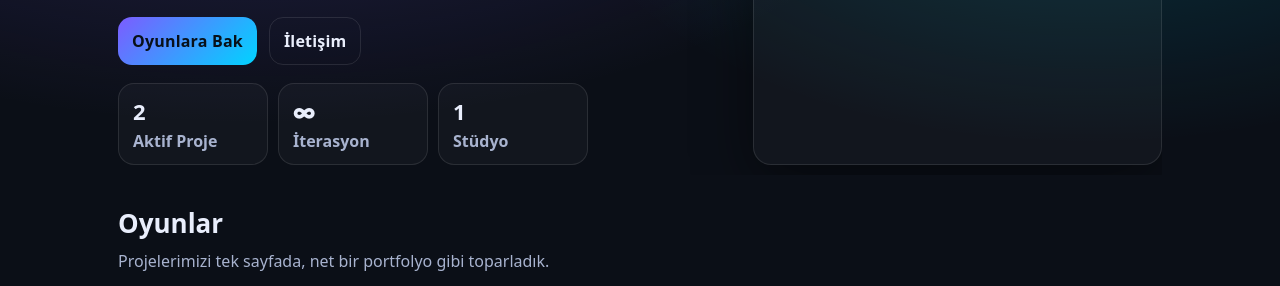
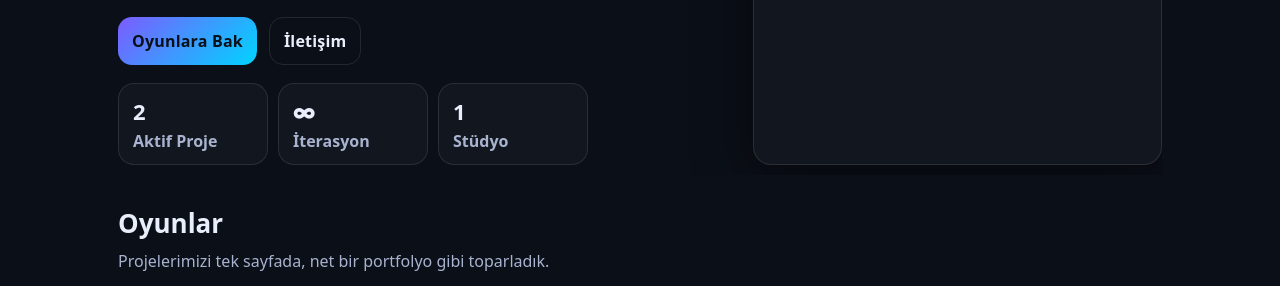
Before and after one commit to Mehmetguray70/app-ads, a plain HTML site: page index.html in a window 1280 px wide. Shown: the part 316-602 px from the top of the page. Drawn offline with Linux system fonts and the light colour scheme.

Commit message:
Adjust background gradients in styles.css

```diff
--- a/styles.css
+++ b/styles.css
@@ -20,10 +20,12 @@ body{
   margin:0;
   font-family:var(--font);
   color:var(--text);
-  background: radial-gradient(1200px 600px at 20% 10%, rgba(124,92,255,.25), transparent 60%),
-              radial-gradient(900px 500px at 85% 20%, rgba(0,212,255,.18), transparent 60%),
-              var(--bg);
+  background:
+    radial-gradient(1200px 420px at 20% 0%, rgba(124,92,255,.18), transparent 60%),
+    radial-gradient(900px 360px at 85% 0%, rgba(0,212,255,.12), transparent 60%),
+    var(--bg);
 }
+
 
 a{color:inherit; text-decoration:none}
 a[aria-disabled="true"]{pointer-events:none; opacity:.55}
```
